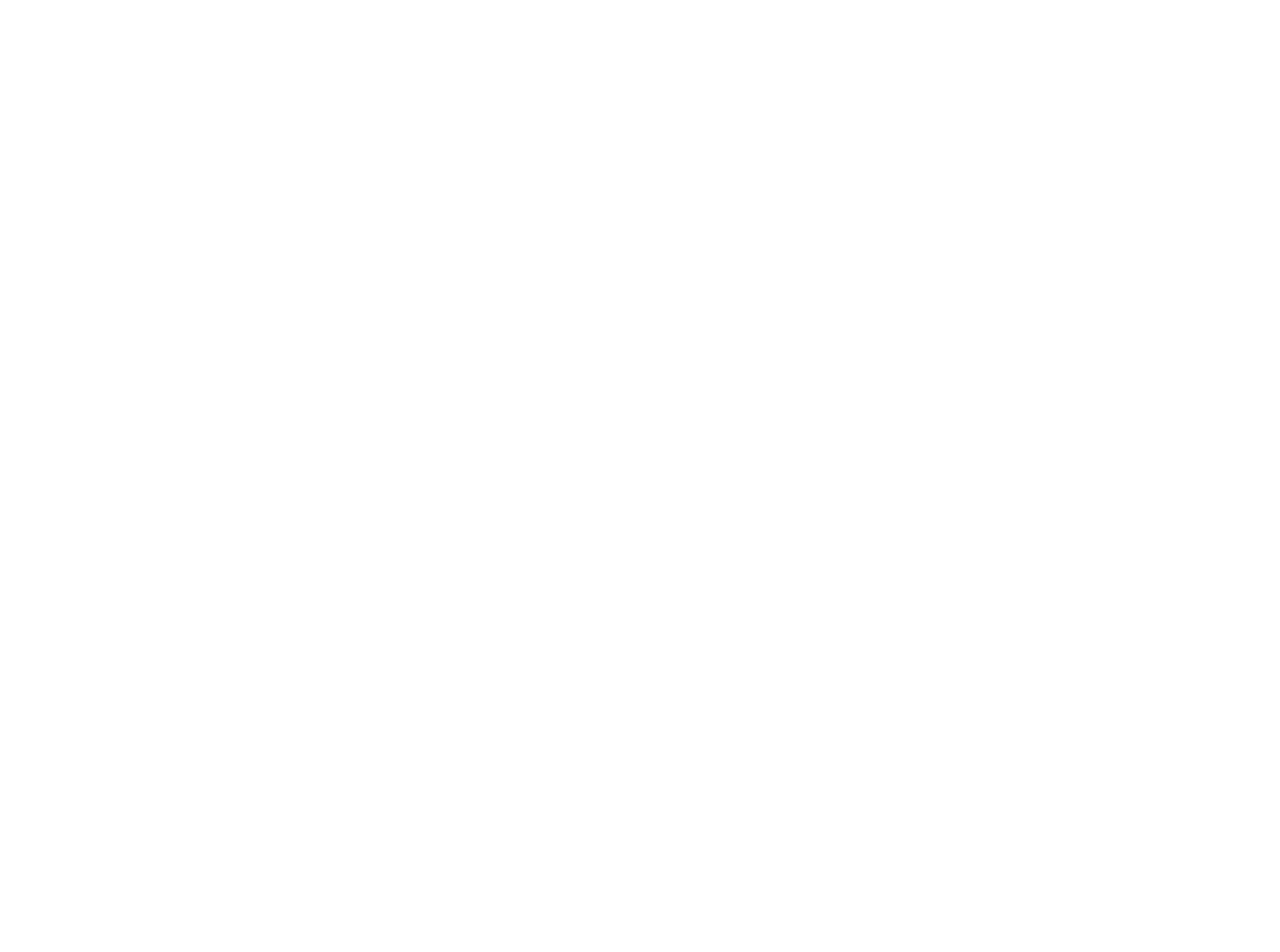
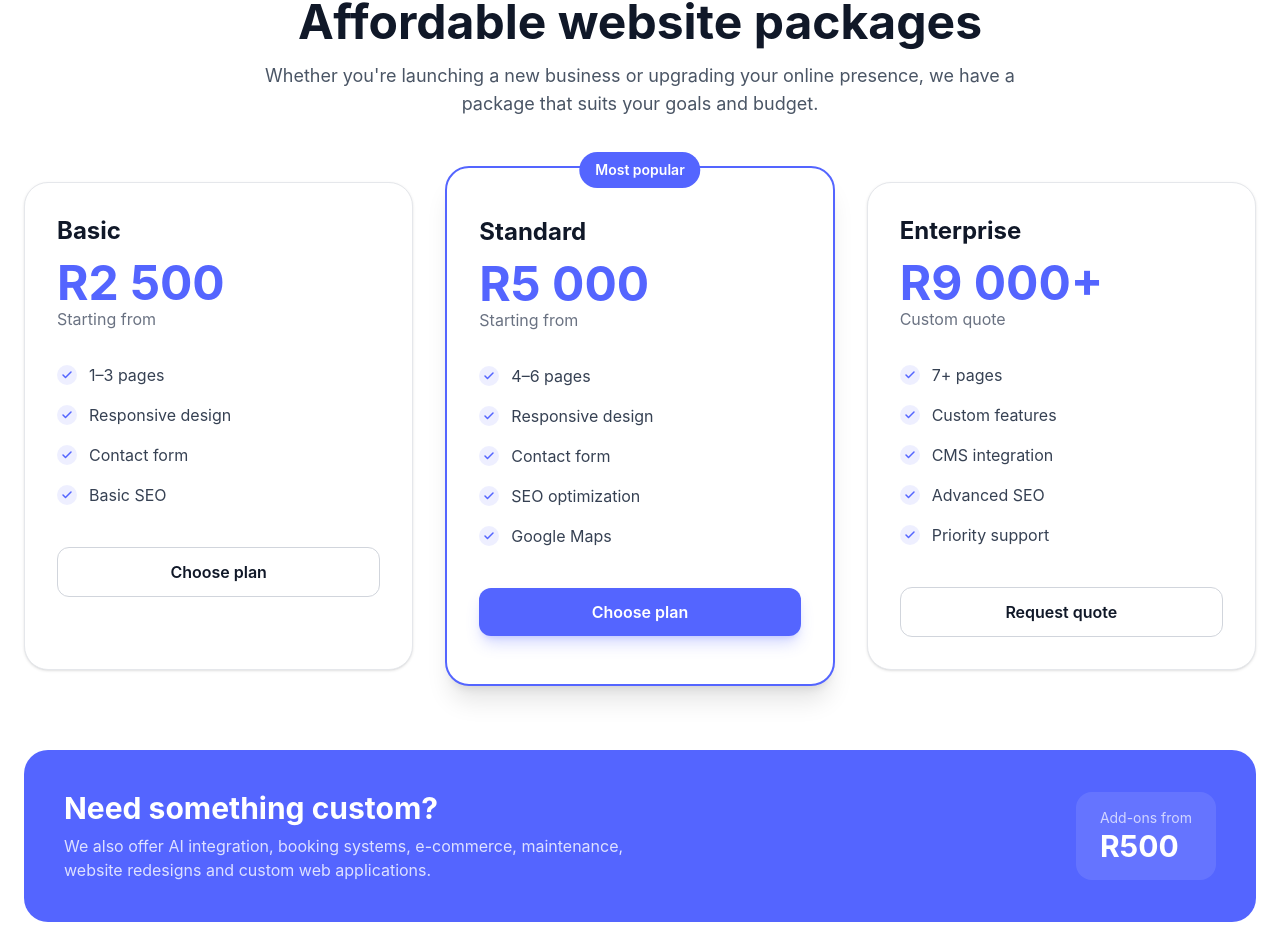
Before and after one commit to ThembelihleQueeneth/OpCode, a React (Vite) app: page / in a window 1280 px wide. Shown: the part 1217-2169 px from the top of the page. Before the commit the page ends 1067 px from the top, so only its background shows below. Built offline with nearby package versions, Linux system fonts and the light colour scheme.

Commit message:
Working on the pricing

```diff
--- a/package.json
+++ b/package.json
@@ -11,6 +11,7 @@
   },
   "dependencies": {
     "@tailwindcss/vite": "^4.3.2",
+    "lucide-react": "^1.24.0",
     "react": "^19.2.7",
     "react-dom": "^19.2.7",
     "react-icons": "^5.7.0",
--- a/src/components/Navbar.tsx
+++ b/src/components/Navbar.tsx
@@ -17,9 +17,6 @@ export const Navbar = () => {
         <ul className="hidden lg:flex items-center gap-10 font-medium text-gray-600">
           <li className="hover:text-[#5465FF] cursor-pointer transition">
             Home
-          </li>
-          <li className="hover:text-[#5465FF] cursor-pointer transition">
-            Services
           </li>
           <li className="hover:text-[#5465FF] cursor-pointer transition">
             Pricing
--- /dev/null
+++ b/src/components/Pricing.tsx
@@ -0,0 +1,131 @@
+import { Check } from "lucide-react";
+
+const plans = [
+  {
+    name: "Basic",
+    price: "R2 500",
+    priceNote: "Starting from",
+    features: ["1–3 pages", "Responsive design", "Contact form", "Basic SEO"],
+    cta: "Choose plan",
+    featured: false,
+  },
+  {
+    name: "Standard",
+    price: "R5 000",
+    priceNote: "Starting from",
+    features: [
+      "4–6 pages",
+      "Responsive design",
+      "Contact form",
+      "SEO optimization",
+      "Google Maps",
+    ],
+    cta: "Choose plan",
+    featured: true,
+  },
+  {
+    name: "Enterprise",
+    price: "R9 000+",
+    priceNote: "Custom quote",
+    features: [
+      "7+ pages",
+      "Custom features",
+      "CMS integration",
+      "Advanced SEO",
+      "Priority support",
+    ],
+    cta: "Request quote",
+    featured: false,
+  },
+];
+
+export const Pricing = () => {
+  return (
+    <section id="pricing" className="bg-white py-24">
+      <div className="mx-auto max-w-7xl px-6">
+        {/* Heading */}
+        <div className="mx-auto max-w-3xl text-center">
+          <span className="inline-block rounded-full bg-[#5465FF]/10 px-4 py-2 text-sm font-semibold text-[#5465FF]">
+            Pricing
+          </span>
+
+          <h2 className="mt-4 text-4xl font-bold text-gray-900 lg:text-5xl">
+            Affordable website packages
+          </h2>
+
+          <p className="mt-4 text-lg text-gray-600">
+            Whether you're launching a new business or upgrading your online
+            presence, we have a package that suits your goals and budget.
+          </p>
+        </div>
+
+        {/* Cards */}
+        <div className="mt-16 grid gap-8 lg:grid-cols-3">
+          {plans.map((plan) => (
+            <div
+              key={plan.name}
+              className={
+                plan.featured
+                  ? "relative rounded-3xl border-2 border-[#5465FF] bg-white p-8 shadow-xl lg:-my-4 lg:py-12"
+                  : "rounded-3xl border border-gray-200 bg-white p-8 shadow-sm transition hover:-translate-y-1 hover:shadow-xl"
+              }
+            >
+              {plan.featured && (
+                <span className="absolute -top-4 left-1/2 -translate-x-1/2 rounded-full bg-[#5465FF] px-4 py-2 text-sm font-semibold text-white">
+                  Most popular
+                </span>
+              )}
+
+              <h3 className="text-2xl font-bold text-gray-900">{plan.name}</h3>
+
+              <p className="mt-3 text-5xl font-bold text-[#5465FF]">
+                {plan.price}
+              </p>
+
+              <p className="text-gray-500">{plan.priceNote}</p>
+
+              <ul className="mt-8 space-y-4">
+                {plan.features.map((feature) => (
+                  <li key={feature} className="flex items-center gap-3">
+                    <span className="flex h-5 w-5 flex-shrink-0 items-center justify-center rounded-full bg-[#5465FF]/10">
+                      <Check size={12} className="text-[#5465FF]" strokeWidth={3} />
+                    </span>
+                    <span className="text-gray-700">{feature}</span>
+                  </li>
+                ))}
+              </ul>
+
+              <button
+                className={
+                  plan.featured
+                    ? "mt-10 w-full rounded-xl bg-[#5465FF] py-3 font-semibold text-white shadow-lg shadow-[#5465FF]/25 transition hover:bg-[#4354F5]"
+                    : "mt-10 w-full rounded-xl border border-gray-300 py-3 font-semibold text-gray-900 transition hover:border-[#5465FF] hover:text-[#5465FF]"
+                }
+              >
+                {plan.cta}
+              </button>
+            </div>
+          ))}
+        </div>
+
+        {/* Additional services */}
+        <div className="mt-20 flex flex-col items-center gap-6 rounded-3xl bg-[#5465FF] p-10 text-center text-white sm:flex-row sm:justify-between sm:text-left">
+          <div>
+            <h3 className="text-2xl font-bold lg:text-3xl">
+              Need something custom?
+            </h3>
+            <p className="mt-2 max-w-xl text-white/80">
+              We also offer AI integration, booking systems, e-commerce,
+              maintenance, website redesigns and custom web applications.
+            </p>
+          </div>
+
+          <div className="flex-shrink-0 rounded-2xl bg-white/10 px-6 py-4">
+            <p className="text-sm text-white/70">Add-ons from</p>
+            <p className="text-3xl font-bold">R500</p>
+          </div>
+        </div>
+      </div>
+    </section>
+  );
+};
--- a/src/pages/Home.tsx
+++ b/src/pages/Home.tsx
@@ -1,11 +1,13 @@
 import { Navbar } from "../components/Navbar"
 import { Hero } from "../components/Hero"
+import { Pricing } from "../components/Pricing"
 
 export const Home = () => {
   return (
     <>
     <Navbar />
     <Hero />
+    <Pricing />
     </>
   )
 }
```
Also changed, not shown: src/pages/Pricing.tsx (deleted), 1 other file (tests, documents, lock files or other folders).
